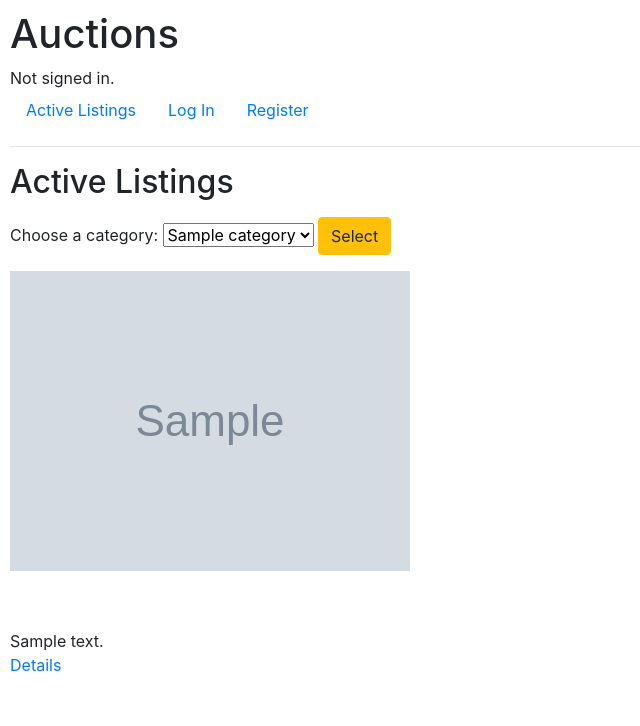
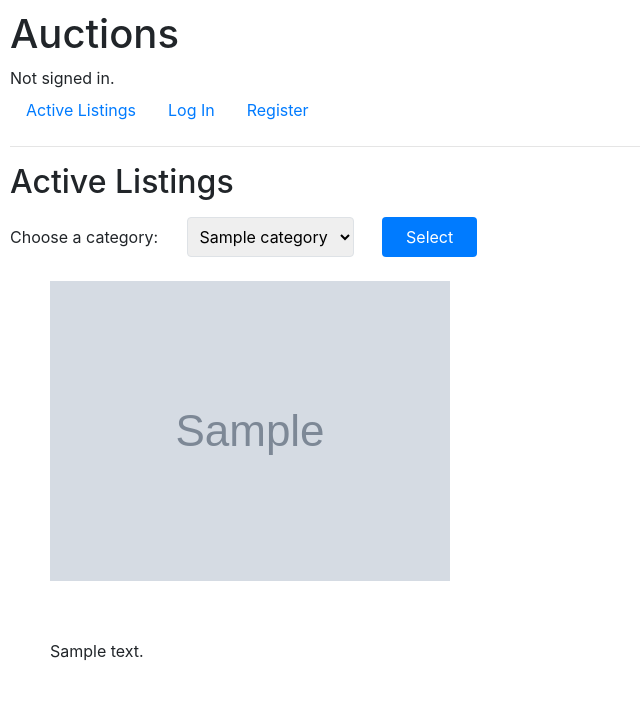
Before and after one commit to ilogic-cee/CS50-Harvard-University-s, a Django app: page / in a window 1280 px wide. Shown: the top 726 px of the page, without its empty margins (0-640 px from the left). Run offline with Django 3.2, Linux system fonts and the light colour scheme; tables that the repository leaves empty hold one stand-in row (values such as "Sample post"); grey boxes marked "Sample" are stand-in pictures; some libraries are stand-ins or nearby versions.

Commit message:
Sun, Dec 17, 2023, 3:23 PM +02:00

```diff
--- a/commerce/auctions/templates/auctions/index.html
+++ b/commerce/auctions/templates/auctions/index.html
@@ -4,25 +4,32 @@
 {% block body %}
     <h2>Active Listings</h2>
 
-    <form action="{% url 'displayCategory' %}" method="POST" class="my-3">
+    <form action="{% url 'displayCategory' %}" method="POST" class="my-3 flex justify-center">
         {% csrf_token %}
-        <label for="category">Choose a category:</label>
-        <select name="category" id="category">
+        <label for="category" class="mr-4 text-lg">Choose a category:</label>
+        <select name="category" id="category" class="p-2 border rounded">
             {% for cat in categories %}
                 <option value="{{ cat }}">{{ cat }}</option>
             {% endfor %}
         </select>
-        <button type="submit" class="btn btn-warning">Select</button>
+        <button type="submit" class="bg-yellow-500 text-white py-2 px-4 ml-4 rounded hover:bg-yellow-700">
+            Select
+        </button>
     </form>
 
-    <div class="flex flex-wrap justify-center gap-6">
+    <div class="flex flex-wrap justify-center mx-3">
         {% for listing in listings %}
-            <article class="relative isolate flex flex-col justify-end overflow-hidden rounded-2xl px-8 pb-8 pt-40 max-w-sm mx-auto mt-24">
-                <img src="{{ listing.imageUrl }}" alt="{{ listing.title }}" class="absolute inset-0 h-full w-full object-cover">
+            <article class="relative isolate flex flex-col justify-end overflow-hidden rounded-2xl px-8 pb-8 pt-40 max-w-sm mx-4 my-4">
+                <img src="{{ listing.imageUrl }}" alt="{{ listing.title }}" class="absolute inset-0 h-full w-full object-cover rounded-t-2xl">
                 <div class="absolute inset-0 bg-gradient-to-t from-gray-900 via-gray-900/40"></div>
                 <h3 class="z-10 mt-3 text-3xl font-bold text-white">{{ listing.title }}</h3>
                 <div class="z-10 gap-y-1 overflow-hidden text-sm leading-6 text-gray-300">{{ listing.description }}</div>
-                <a href="{% url 'listing' listing.id %}" class="z-10 mt-2 text-sm font-semibold text-blue-500 hover:text-blue-700">Details</a>
+                <div class="z-10 mt-2 text-xl font-bold text-white">${{ listing.price.bid }}</div>
+                <div class="z-10 mt-2">
+                    <a href="{% url 'listing' listing.id %}" class="bg-blue-500 hover:bg-blue-700 text-white py-2 px-4 rounded-full inline-block">
+                        View Details
+                    </a>
+                </div>
             </article>
         {% endfor %}
     </div>
```
